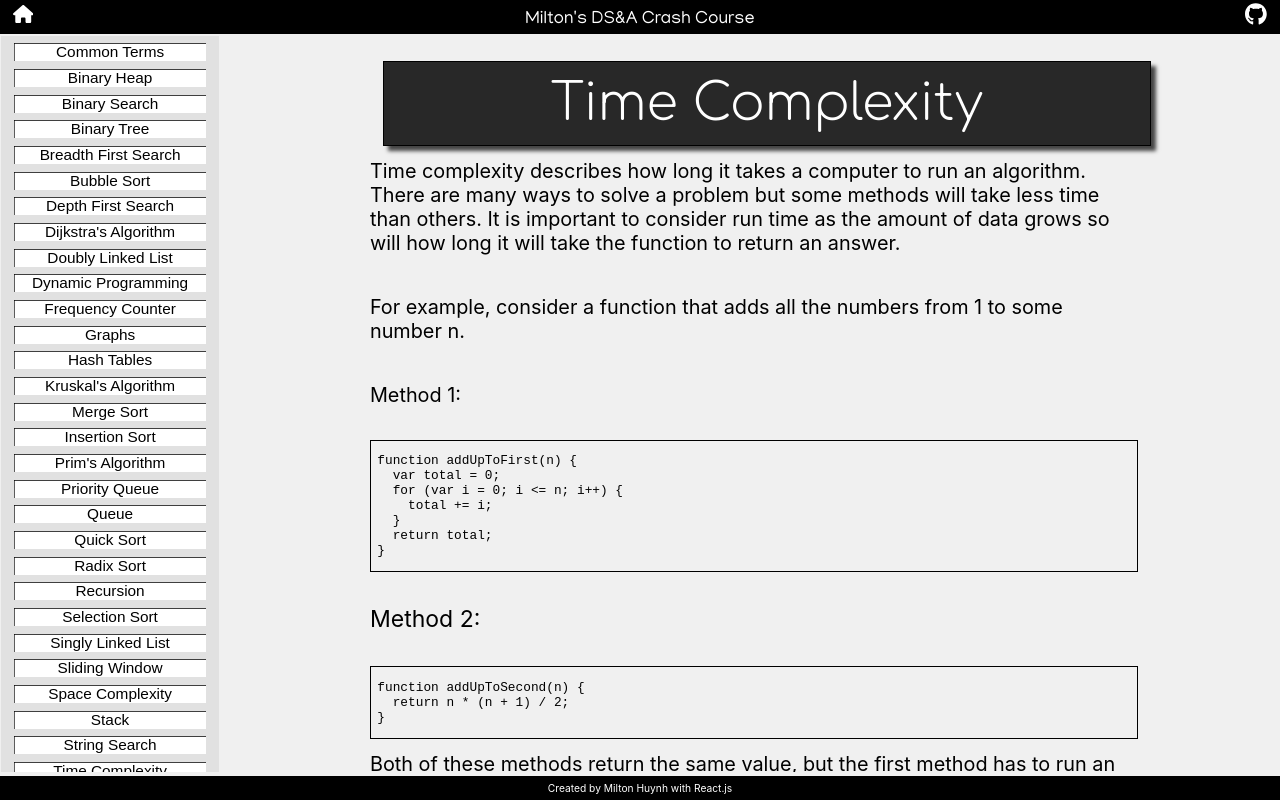
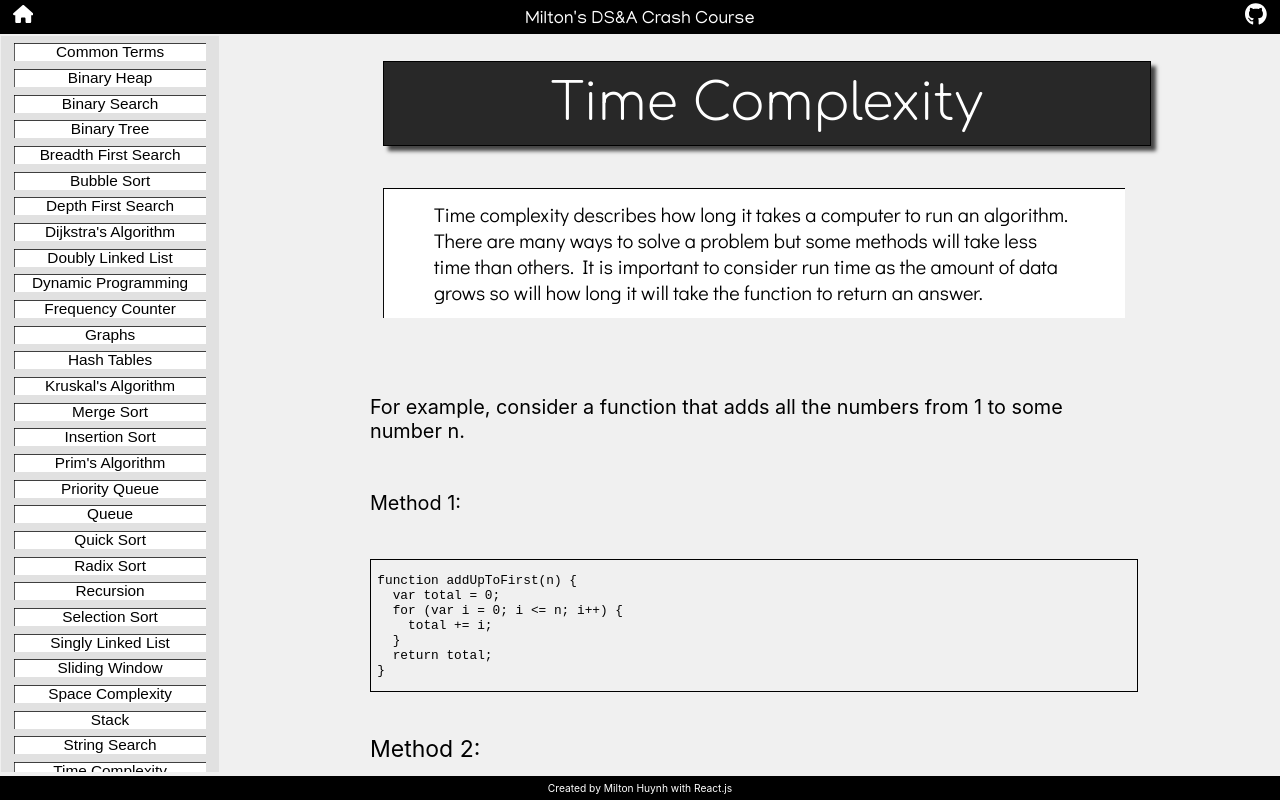
Before and after one commit to miltonhuynh/DSA-guide, a React (Create React App) app in the folder app/: page /DSA-guide/TimeComplexity in a window 1280 px wide. Built offline with nearby package versions, Linux system fonts and the light colour scheme; a web font is replaced by a local one.

Commit message:
Quick edit to time complexity page

```diff
--- a/app/src/Concepts/TimeComplexity.js
+++ b/app/src/Concepts/TimeComplexity.js
@@ -19,8 +19,8 @@ export default function BigO() {
   return (
     <div class="Concept_page">
       <div class="Concept_title">Time Complexity</div>
-      <div class="Container">
-        <div class="font-m">Time complexity describes how long it takes a computer to run an algorithm. There are many ways to
+      <div class="Container font-m">
+        <div class="Section">Time complexity describes how long it takes a computer to run an algorithm. There are many ways to
         solve a problem but some methods will take less time than others. It is important to consider
         run time as the amount of data grows so will how long it will take the function to return an answer.</div>
         <br /><br />
```
